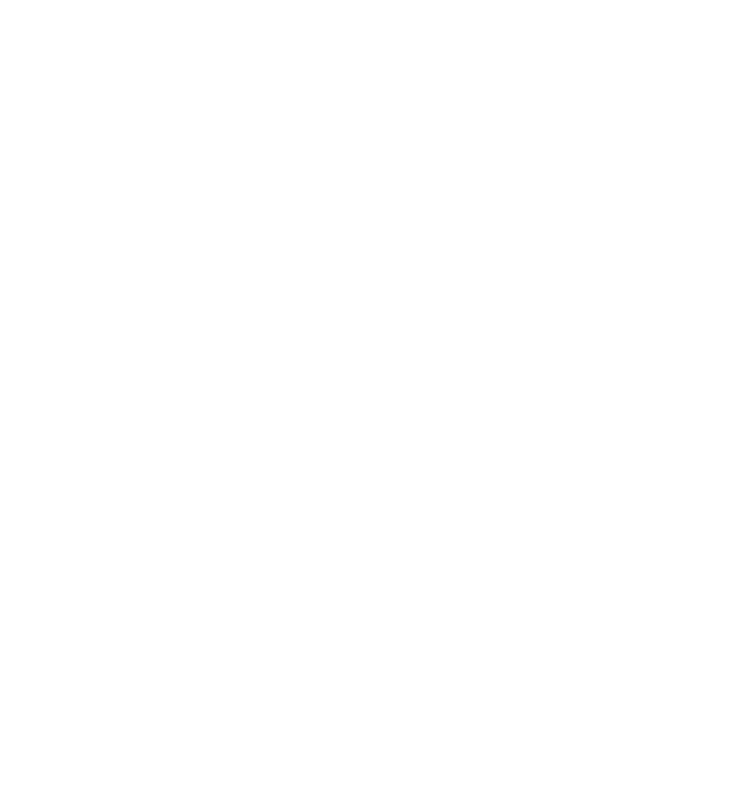
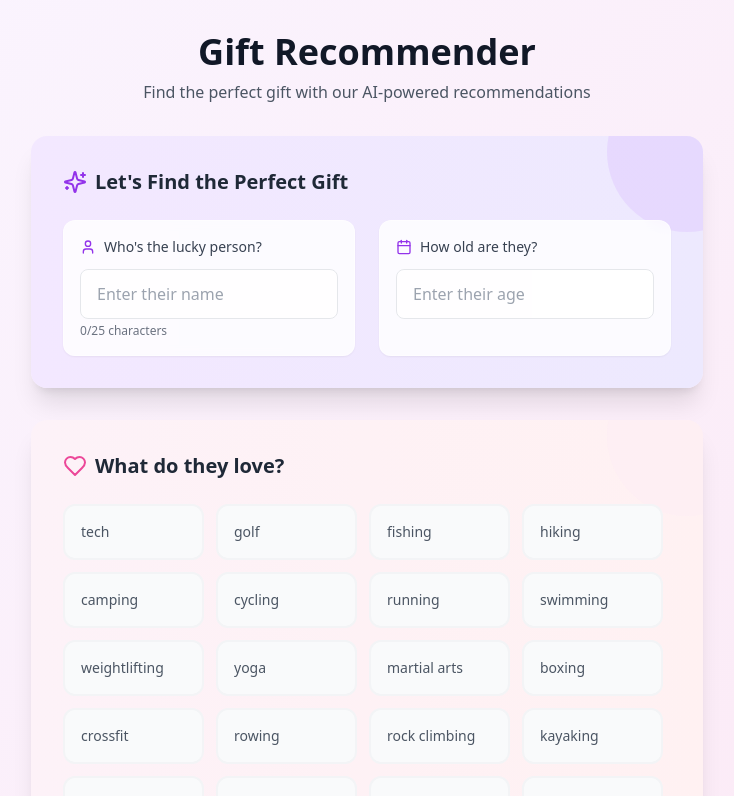
Before and after one commit to kevgilmore/simplysent-demo-fe, a React (Vite) app: page / in a window 1280 px wide. Shown: the top 796 px of the page, without its empty margins (273-1007 px from the left). Built offline with nearby package versions, Linux system fonts and the light colour scheme.

Commit message:
[Magic Patterns] Updated from 'UI Updates: Button Text & Ratings'

```diff
--- a/src/App.tsx
+++ b/src/App.tsx
@@ -13,7 +13,7 @@
     </AnimatePresence>;
 }
 export function App() {
-  return <BrowserRouter basename="simplysent-demo-fe">
+  return <BrowserRouter>
       <div className="w-full min-h-screen bg-gradient-to-br from-purple-50 to-pink-100 py-8 px-4">
         <div className="max-w-2xl mx-auto">
           <div className="text-center mb-8">
```
Also changed, not shown: package.json (line endings or trailing spaces).
